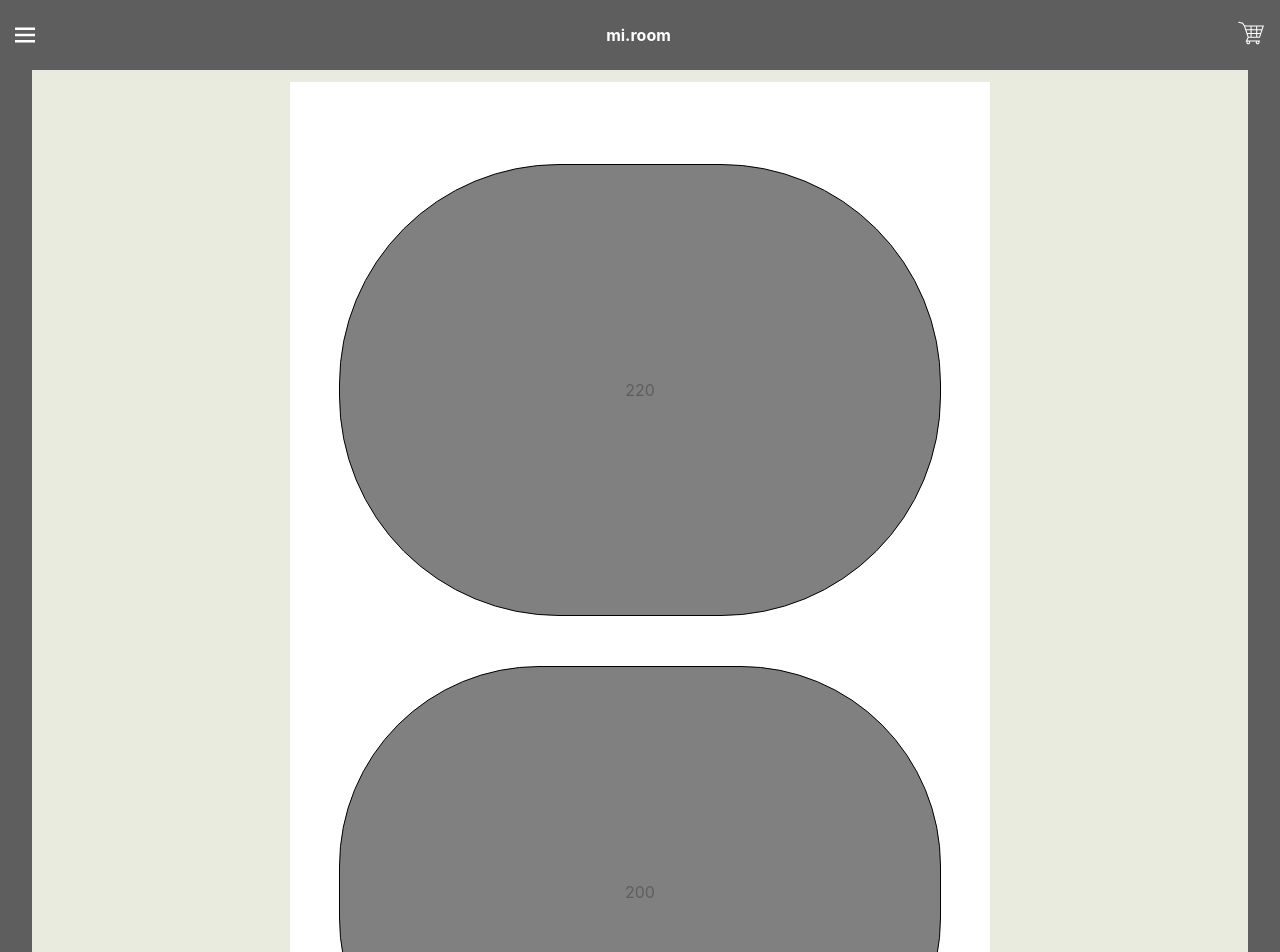
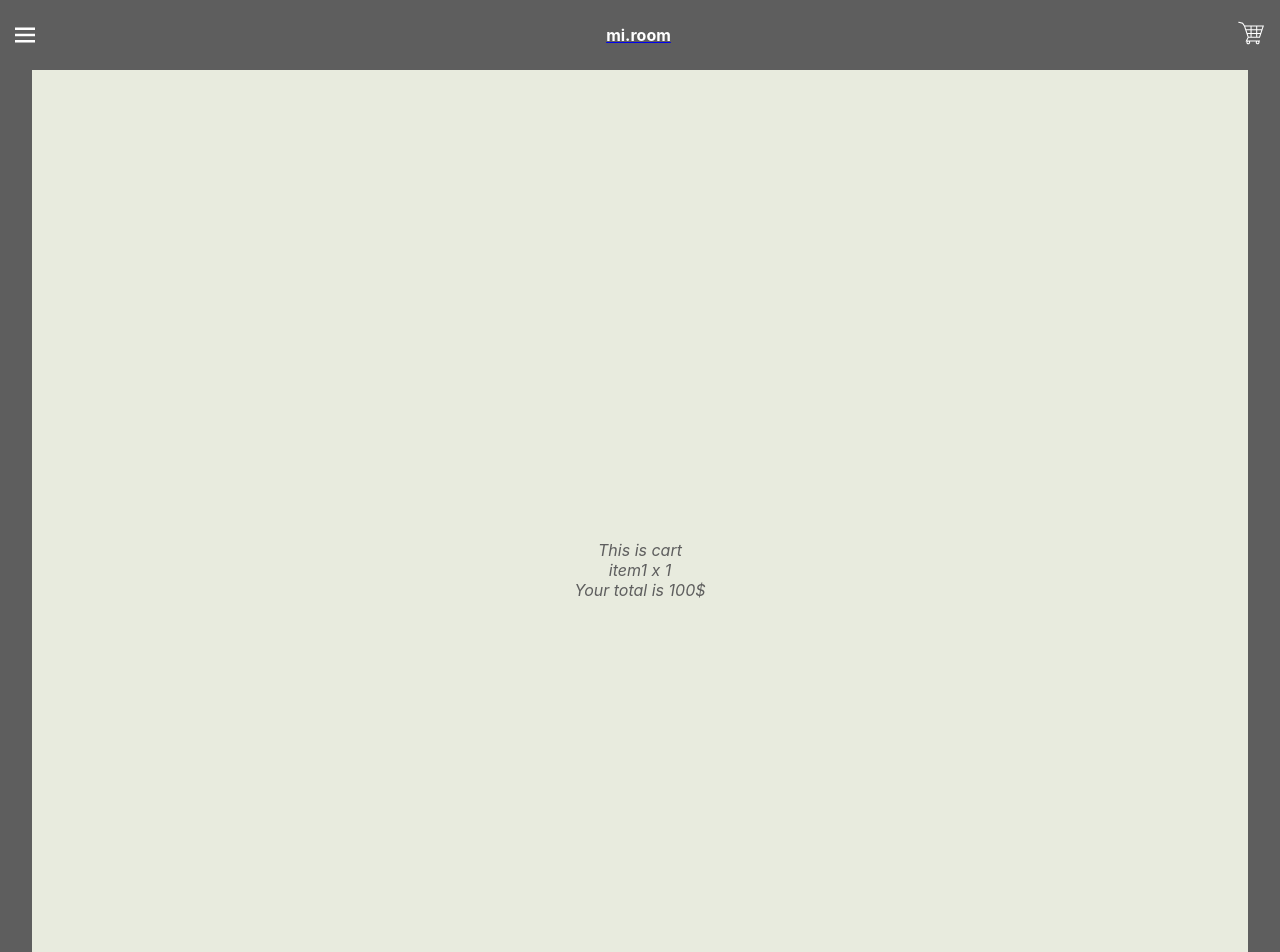
Before and after one commit to GordonLShih/MiRoom, a React (Create React App) app: page /MiRoom/cart in a window 1280 px wide. Shown: the top 952 px of the page. Built offline with nearby package versions, Linux system fonts and the light colour scheme.

Commit message:
Fix header cover, start cart

```diff
--- a/src/App.css
+++ b/src/App.css
@@ -2,6 +2,21 @@
   /* display: flex;
   flex-direction: column; */
   color: #5e5e5e;
+}
+
+.topHeader {
+  display: flex;
+  width: 100%;
+  height: 70px;
+  background-color: #5e5e5e;
+  align-items: center;
+  justify-content: space-between;
+  position: fixed;
+  /* top: 0px; */
+}
+
+.routePadding{
+  padding-top: 70px;
 }
 
 .footer {
--- a/src/App.js
+++ b/src/App.js
@@ -14,13 +14,18 @@ const App = () => {
     <>
       <div className="topHeader">
         <BiMenu className="biMenu" color="#fff" />
-        <b style={{ color: "#fff" }}>mi.room</b>
+        <nav>
+          <Link to="/MiRoom">
+            <b style={{ color: "#fff" }}>mi.room</b>
+          </Link>
+        </nav>
         <nav>
           <Link to="/MiRoom/cart">
             <GiShoppingCart className="giShoppingCart" color="#fff" />
           </Link>
         </nav>
       </div>
+      <div className="routePadding" />
       <Routes>
         <Route path="/MiRoom" element={<Main />} />
         {/* <Route path="/MiRoom" element={<Test />} /> */}
--- a/src/Cart.css
+++ b/src/Cart.css
@@ -40,7 +40,16 @@
   flex-direction: column;
   width: 95%;
   /* height: auto; */
-  height: 1200px;
+  /* height: 1200px; */
   background-color: #e8ebde;
   align-items: center;
 }
+
+.title {
+  display: flex;
+  flex-direction: column;
+  align-items: center;
+  justify-content: center;
+  width: 100%;
+  height: 1000px;
+}
--- a/src/Cart.js
+++ b/src/Cart.js
@@ -5,83 +5,25 @@ import { GiShoppingCart } from "react-icons/gi";
 import Select from "react-select";
 import { Routes, Route, Link } from "react-router-dom";
 
+import CartData from "./Cart.json";
+import * as fs from "fs";
+
 const Cart = () => {
+  useEffect(() => {
+    console.log(CartData);
+  }, []);
+
   return (
     <div className="Container">
-      {/* <h1>This is Cart page</h1>
-      <Link to="/MiRoom">Back</Link> */}
-      {/* <header className="Header">
-        <BiMenu className="biMenu" color="#fff" />
-        <nav>
-          <Link to="/MiRoom">
-            <b style={{ color: "#fff" }}>mi.room</b>
-          </Link>
-        </nav>
-        <nav>
-          <Link to="/MiRoom/cart">
-            <GiShoppingCart className="giShoppingCart" color="#fff" />
-          </Link>
-        </nav>
-      </header> */}
       <div className="CartBodyBack">
         <div className="CartBody">
-          <h1>This is cart</h1>
-          {/* <div
-            style={{
-              backgroundColor: "blue",
-              width: "100%",
-              display: "flex",
-              alignItems: "center",
-              justifyContent: "center",
-            }}
-          >
-            <h1 style={{ color: "red" }}>123</h1>
-          </div> */}
-
-          <div
-            style={{
-              width: "700px",
-              height: "1400px",
-              backgroundColor: "white",
-              display: "flex",
-              flexDirection: "column",
-              justifyContent: "center",
-              alignItems: "center",
-            }}
-          >
-            <div
-              style={{
-                display: "flex",
-                justifyContent: "center",
-                alignItems: "center",
-                width: "600px",
-                height: "450px",
-                backgroundColor: "grey",
-                borderRadius: "220px",
-                marginBottom: "50px",
-                border: "1px solid rgba(0, 0, 0)",
-              }}
-            >
-              220
-            </div>
-            <div
-              style={{
-                display: "flex",
-                justifyContent: "center",
-                alignItems: "center",
-                width: "600px",
-                height: "450px",
-                backgroundColor: "grey",
-                borderRadius: "200px",
-                border: "1px solid rgba(0, 0, 0)",
-              }}
-            >
-              200
-            </div>
+          <div className="title">
+            <i className="titleP">This is cart</i>
+            <i>
+              {CartData.name} x {CartData.quality}
+            </i>
+            <i>Your total is {CartData.quality * CartData.itemPrice}$</i>
           </div>
-          <div
-            style={{ width: "50%", aspectRatio: 0.7, backgroundColor: "pink" }}
-          />
         </div>
       </div>
     </div>
--- /dev/null
+++ b/src/Cart.json
@@ -0,0 +1,5 @@
+{
+  "name": "item1",
+  "itemPrice": 100,
+  "quality": 1
+}
--- a/src/ImagesBlock.js
+++ b/src/ImagesBlock.js
@@ -6,6 +6,8 @@ import PopoutDetail from "./PopoutDetail";
 const ImagesBlock = (props) => {
   const [opacityNum, setOpacityNum] = useState("0");
   const [openDetail, setOpenDetail] = useState(false);
+
+  const itemName = Database(props.num).itemName;
 
   // const scrollBarCompensation = window.innerWidth - document.body.offsetWidth;
 
@@ -94,7 +96,7 @@ const ImagesBlock = (props) => {
         <button
           className="label"
           onClick={() => {
-            alert("已加入");
+            alert(`${itemName} 已加入購物車`);
           }}
         >
           加入購物車
--- a/src/Main.css
+++ b/src/Main.css
@@ -2,17 +2,6 @@
   display: flex;
   flex-direction: column;
   color: #5e5e5e;
-}
-
-.topHeader {
-  display: flex;
-  width: 100%;
-  height: 70px;
-  background-color: #5e5e5e;
-  align-items: center;
-  justify-content: space-between;
-  position: fixed;
-  top: 0px;
 }
 
 .MainBodyBack {
```
